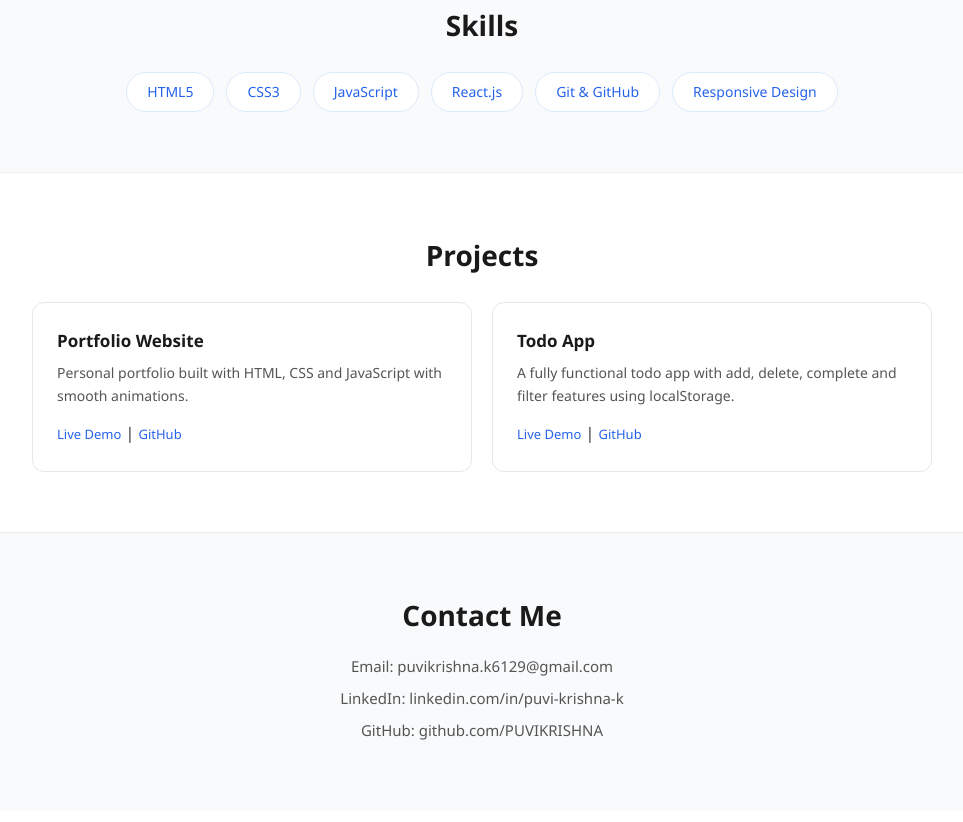
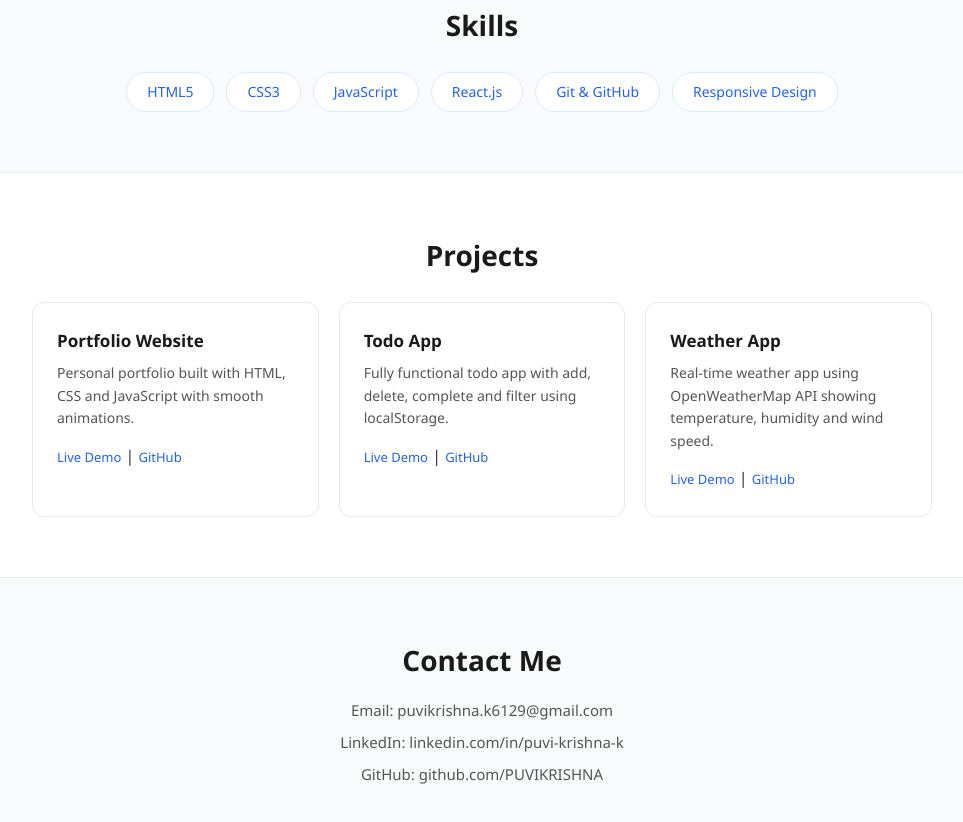
Before and after one commit to PUVIKRISHNA/portfolio-new, a plain HTML site: page index.html in a window 1280 px wide. Shown: the part 798-1620 px from the top of the page, without its empty margins (158-1121 px from the left). Drawn offline with Linux system fonts and the light colour scheme.

Commit message:
Add Weather App project card to index.html
Added a new project card for a Weather App that displays real-time weather data using the OpenWeatherMap API.

```diff
--- a/index.html
+++ b/index.html
@@ -50,12 +50,11 @@
       </div>
     </section>
 
-   <!-- PROJECTS SECTION -->
-<section class="projects" id="projects">
+  <section class="projects" id="projects">
   <h2>Projects</h2>
   <div class="projects-grid">
 
-    <!-- Project 1 - Portfolio -->
+    <!-- Project 1 -->
     <div class="project-card">
       <h3>Portfolio Website</h3>
       <p>Personal portfolio built with HTML, CSS and JavaScript with smooth animations.</p>
@@ -63,17 +62,24 @@
       <a href="https://github.com/YOURUSERNAME/portfolio" target="_blank">GitHub</a>
     </div>
 
-    <!-- Project 2 - Todo App -->
+    <!-- Project 2 -->
     <div class="project-card">
       <h3>Todo App</h3>
-      <p>A fully functional todo app with add, delete, complete and filter features using localStorage.</p>
+      <p>Fully functional todo app with add, delete, complete and filter using localStorage.</p>
       <a href="https://puvikrishna-todoapp.netlify.app" target="_blank">Live Demo</a> |
       <a href="https://github.com/YOURUSERNAME/todo-app" target="_blank">GitHub</a>
     </div>
 
+    <!-- Project 3 -->
+    <div class="project-card">
+      <h3>Weather App</h3>
+      <p>Real-time weather app using OpenWeatherMap API showing temperature, humidity and wind speed.</p>
+      <a href="https://puvikrishna-weatherapp.netlify.app" target="_blank">Live Demo</a> |
+      <a href="https://github.com/YOURUSERNAME/weather-app" target="_blank">GitHub</a>
+    </div>
+
   </div>
 </section>
-
     <!-- CONTACT SECTION -->
     <section class="contact" id="contact">
       <h2>Contact Me</h2>
```
